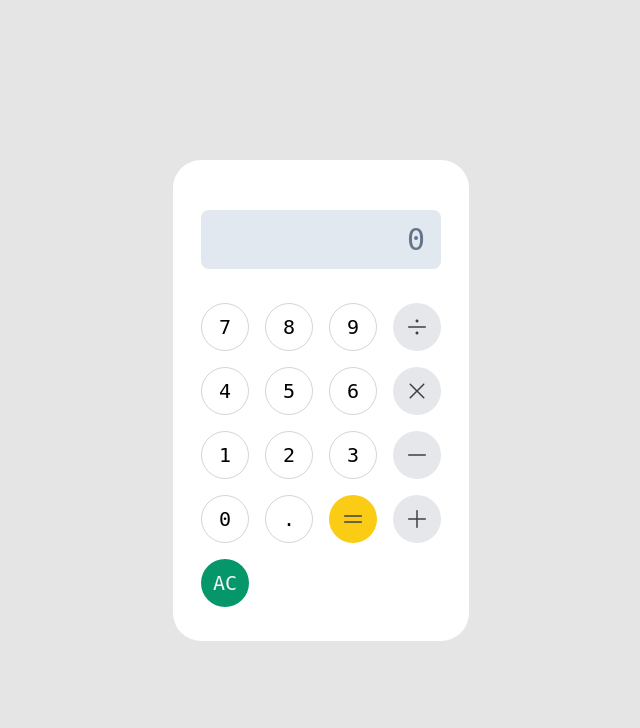
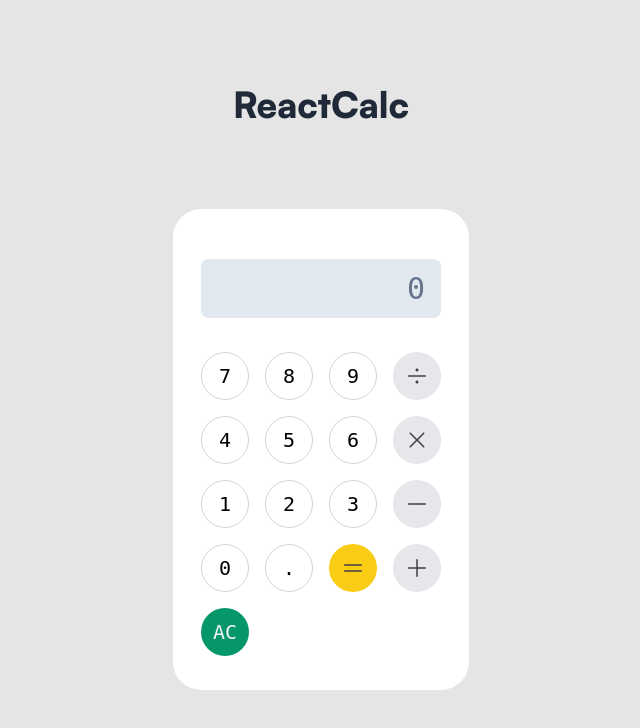
Before and after one commit to 0xPJOS/react-calculator, a React (Vite) app: page / in a window 1280 px wide. Shown: the top 728 px of the page, without its empty margins (319-959 px from the left). Built offline with nearby package versions, Linux system fonts and the light colour scheme.

Commit message:
adds title

```diff
--- a/src/App.jsx
+++ b/src/App.jsx
@@ -5,6 +5,7 @@ import CalculatorBody from "./Calculator/CalculatorBody";
 function App() {
   return (
     <>
+      <h1>ReactCalc</h1>
       <CalculatorBody />
     </>
   );
--- a/src/Calculator/CalculatorBody.module.css
+++ b/src/Calculator/CalculatorBody.module.css
@@ -2,6 +2,7 @@
   background-color: white;
   border-radius: 2.8rem;
   width: 29.6rem;
+  margin: 8rem;
   padding: 5rem 2.8rem 3.4rem 2.8rem;
   display: flex;
   flex-direction: column;
--- a/src/index.css
+++ b/src/index.css
@@ -30,8 +30,15 @@
 
 body {
   background-color: #e5e5e5;
-  height: 100vh;
   display: flex;
   align-items: center;
   justify-content: center;
 }
+
+h1 {
+  font-family: "Satoshi-Black", sans-serif;
+  font-size: 3.6rem;
+  color: #1f2937;
+  text-align: center;
+  margin-top: 8rem;
+}
```
